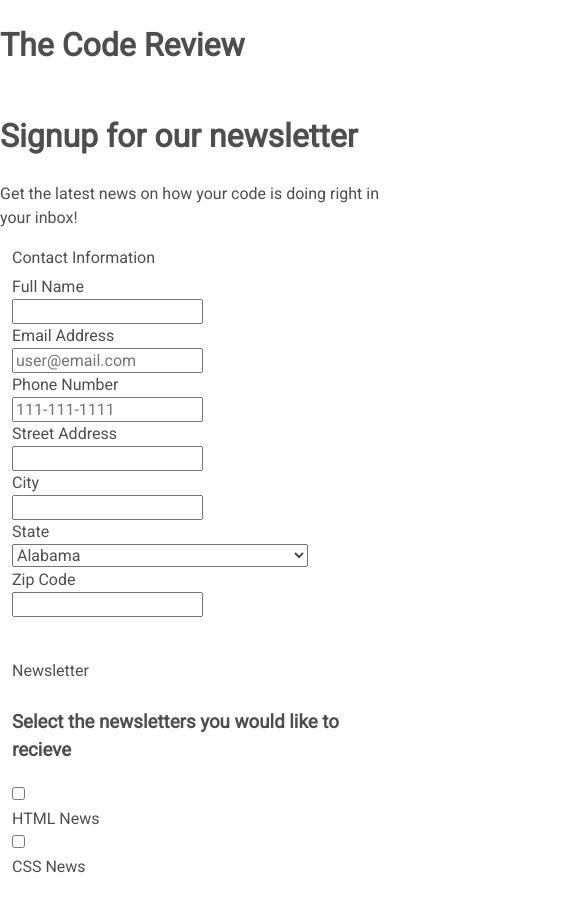
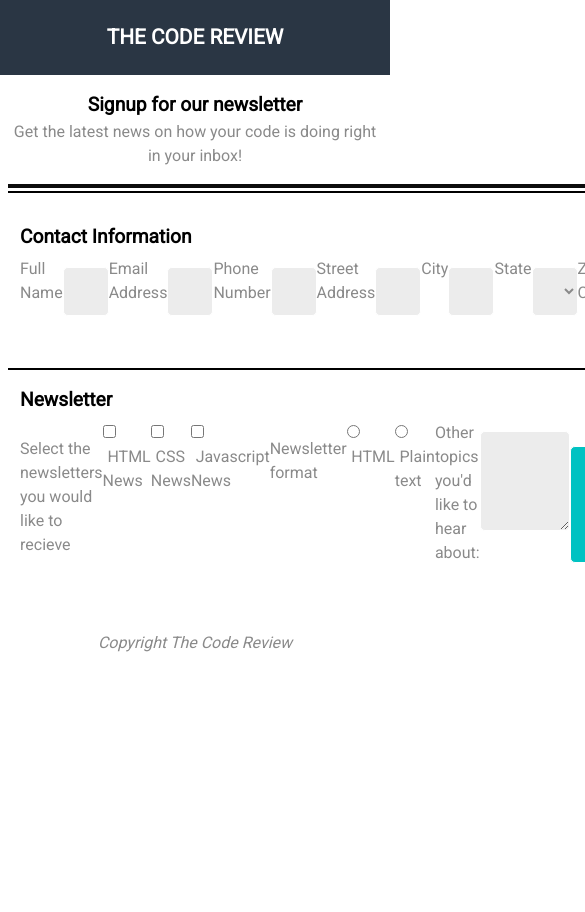
Before and after one commit to Jordanburch101/Techdegree-project-3, a plain HTML site: page index.html in a window 390 px wide. Shown: the top 912 px of the page, 585 px wide, since content can reach past the window. After the commit the page ends 844 px from the top, so only its background shows below. Drawn offline with Linux system fonts and the light colour scheme.

Commit message:
Added mobile first styling

```diff
--- a/css/style.css
+++ b/css/style.css
@@ -7,38 +7,172 @@
 body {
 	font-family: 'Roboto', sans-serif;
 	line-height: 1.5;
-    color: #4e4e4e;
+    color: #8a8a8a;
     display: flex;
     flex-direction: column;
+
 }
 
-
-label {
-    display: flex;
-    align-items: baseline; /* Baseline centering */
-}
-
-input[type=radio] {
-    flex: none;
-    margin-right: 10px;
-}
 
 fieldset {
     margin-bottom: 30px;
     border: none;
 }
 
+header {
+    display: flex;
+    flex-direction: column;
+    background-color: rgb(42, 54, 68);
+    color: white;
+    text-transform: uppercase;
+    padding: .5em;
+}
+
+h1 {
+    font-size: 1.3em;
+    align-self: center;
+}
+
+h2 {
+    text-align: center;
+    color: black;
+    font-size: 1.2em;
+}
+
+h3 {
+    font-size: 1em;
+    font-weight: normal;
+}
+
+footer {
+    text-align: center;
+    font-style: italic;
+    font-weight: 500;
+    margin-bottom: 10em;
+}
+
+/* ======INPUT STYLES======*/
+
+input[type=text],
+input[type=email],
+input[type=tel],
+select,
+textarea {
+    width: 100%;
+    padding: 15px 22px;
+    margin: 10px 0 10px 0;
+    border: white solid 1px;
+    border-radius: 5px;
+    background-color: rgb(236, 236, 236);
+    text-align: right;
+    font-weight: lighter;
+    font-style: italic;
+    font-size: .8em;
+
+}
+
+#zip {
+    width: 50%;
+}
+
+textarea {
+    height: 100px;
+}
+
+button[type="submit"] {
+    font-size: 1.2em;
+    font-weight: bold;
+    color: white;
+    width: 100%;
+    padding: 20px 22px;
+    margin: 25px 0 10px 0;
+    border: white solid 1px;
+    border-radius: 5px;
+    background-color: rgb(0, 194, 194);
+}
+
+input[type="checkbox"] {
+    background-color: rgb(2, 204, 255);
+}
+
+option[value=""][disabled] {
+    display: none;
+}
 
 /* ======CLASS STYLES======*/
 
+.container {
+    display: flex;
+    flex-direction: column;
+    margin: auto;
+    flex-wrap: wrap;
+    margin-left: .5em;
+    margin-right: .5em;
+
+}
+
+.col {
+    display: flex;
+    width: auto;
+}
 
 
-.container {
-    display: flex;
-    /* margin: 0 auto 0 auto; */
+
+.info {
+    text-align: center;
+    margin-top: -1em;
 }
 
-/* .col {
-    display: flex;
-    flex-direction: row;
-} */
+.title {
+    font-size: 1.2em;
+    color: black;
+    font-weight: bold;
+
+}
+
+.double-border {
+    background-color: rgb(255, 255, 255);
+    border-top: 4px solid rgb(12, 12, 12);
+    padding: .2em;
+    position: relative;
+    margin: 0 auto;
+    padding-bottom: 2em;
+}
+
+.double-border:before {
+    background: none;
+    border-top: 2px solid rgb(0, 0, 0);
+    content: "";
+    display: block;
+    position: absolute;
+    left: 0;
+    right: 0;
+}
+
+.border_2 {
+    border-top: black solid 2px;
+    padding-bottom: 1em;
+}
+
+label.check-label {
+    margin-left: .3em;
+}
+
+/* ======PSEUDO STYLES======*/
+
+input[type=text]:focus,
+input[type=email]:focus,
+input[type=tel]:focus,
+textarea:focus,
+select:focus {
+    outline: none;
+    box-shadow: 0px 0px 5px rgb(19, 52, 68);
+    border:2px solid rgb(19, 52, 68);
+}
+
+
+
+button:hover {
+    outline: none;
+    background-color: rgb(209, 125, 0);
+}
--- a/index.html
+++ b/index.html
@@ -11,30 +11,32 @@
 
   </head>
    <body>
-        <header>
+        <header class="main-header">
             <h1>The Code Review</h1>
         </header>
 
-        <div> <!---Signup--->
-            <h1>Signup for our newsletter</h1>
-            <p>Get the latest news on how your code is doing right in your inbox!</p>
+        <div class="container"> <!---Signup--->
+            <h2>Signup for our newsletter</h2>
+            <p class="info">Get the latest news on how your code is doing right in your inbox!</p>
         </div>
 
         <div class="container">
             <form action="index.html" method="post">
+                <div class="double-border"></div>
                 <fieldset class="col">
-                    <legend><span>Contact Information</span></legend>
+                    <legend><span class="title">Contact Information</span></legend>
 
                     <label for="full_name">Full Name</label>
-                    <input type="text" id="full_name" name="user_full_name">
+                    <input type="text" id="full_name" name="user_full_name" required>
 
                     <label for="email">Email Address</label>
-                    <input type="email" id="email" name="user_email" placeholder="user@email.com">
+                    <input type="email" id="email" name="user_email"
+                    placeholder="Required" pattern="[a-z0-9._%+-]+@[a-z0-9.-]+\.[a-z]{2,4}$" required>
 
                     <label for="phone">Phone Number</label>
                     <input type="tel" id="phone" name="user_phone"
                     pattern="[0-9]{3}-[0-9]{3}-[0-9]{4}"
-                    required placeholder="111-111-1111" required>
+                    required placeholder="Required" required>
 
                     <label for="street">Street Address</label>
                     <input type="text" id="street" name="user_street">
@@ -45,6 +47,7 @@
                     <label for="state">State</label>
                     <select id="state" name="user_state">
                         <optgroup label="States">
+                            <option value="" disabled selected>Choose State</option>
                             <option value="AL">Alabama</option>
                             <option value="AK">Alaska</option>
                             <option value="AZ">Arizona</option>
@@ -112,25 +115,59 @@
                     <input type="text" id="zip" name="user_zip">
                 </fieldset>
 
+                <div class="border_2"></div>
+
                 <fieldset class="col">
-                    <legend><span>Newsletter</span></legend>
+                    <legend><span class="title">Newsletter</span></legend>
 
                     <h3>Select the newsletters you would like to recieve</h3>
-                    <input type="checkbox" id="html_news" value="newsletter_html_news"
-                    name="user_html_news"><label class="light" for="html_news">HTML News</label>
 
-                    <input type="checkbox" id="css_news" value="newsletter_css_news"
-                    name="user_css_news"><label class="light" for="css_news">CSS News</label>
+                    <div>
+                        <input type="checkbox" id="html_news" value="newsletter_html_news"
+                        name="user_html_news">
+                        <label class="check-label" for="html_news">HTML News</label>
+                    </div>
+
+                    <div>
+                        <input type="checkbox" id="css_news" value="newsletter_css_news"
+                        name="user_css_news">
+                        <label class="check-label" for="css_news">CSS News</label>
+                    </div>
+
+                    <div>
+                        <input type="checkbox" id="javascript_news" value="newsletter_javascript_news"
+                        name="user_javascript_news">
+                        <label class="check-label" for="javascript_news">Javascript News</label>
+                    </div>
 
 
+                    <h3>Newsletter format</h3>
+
+                    <div>
+                        <input type="radio" id="html_format" value="format_html"
+                        name="format">
+                        <label class="check-label" for="html_format">HTML</label>
+                    </div>
+
+                    <div>
+                        <input type="radio" id="plain_text_format" value="format_plain_text"
+                        name="format">
+                        <label class="check-label" for="plain_text_format">Plain text</label>
+                    </div><br>
+
+                    <label for="other_topics">Other topics you'd like to hear about:</label>
+                    <textarea id="other_topics" name="user_other_topics"></textarea>
+
+
+                    <button type="submit">Sign Up</button>
 
                 </fieldset>
-
 
             </form>
         </div>
 
         <footer>
+            <p>Copyright The Code Review</p>
         </footer>
     </body>
 </html>
```
